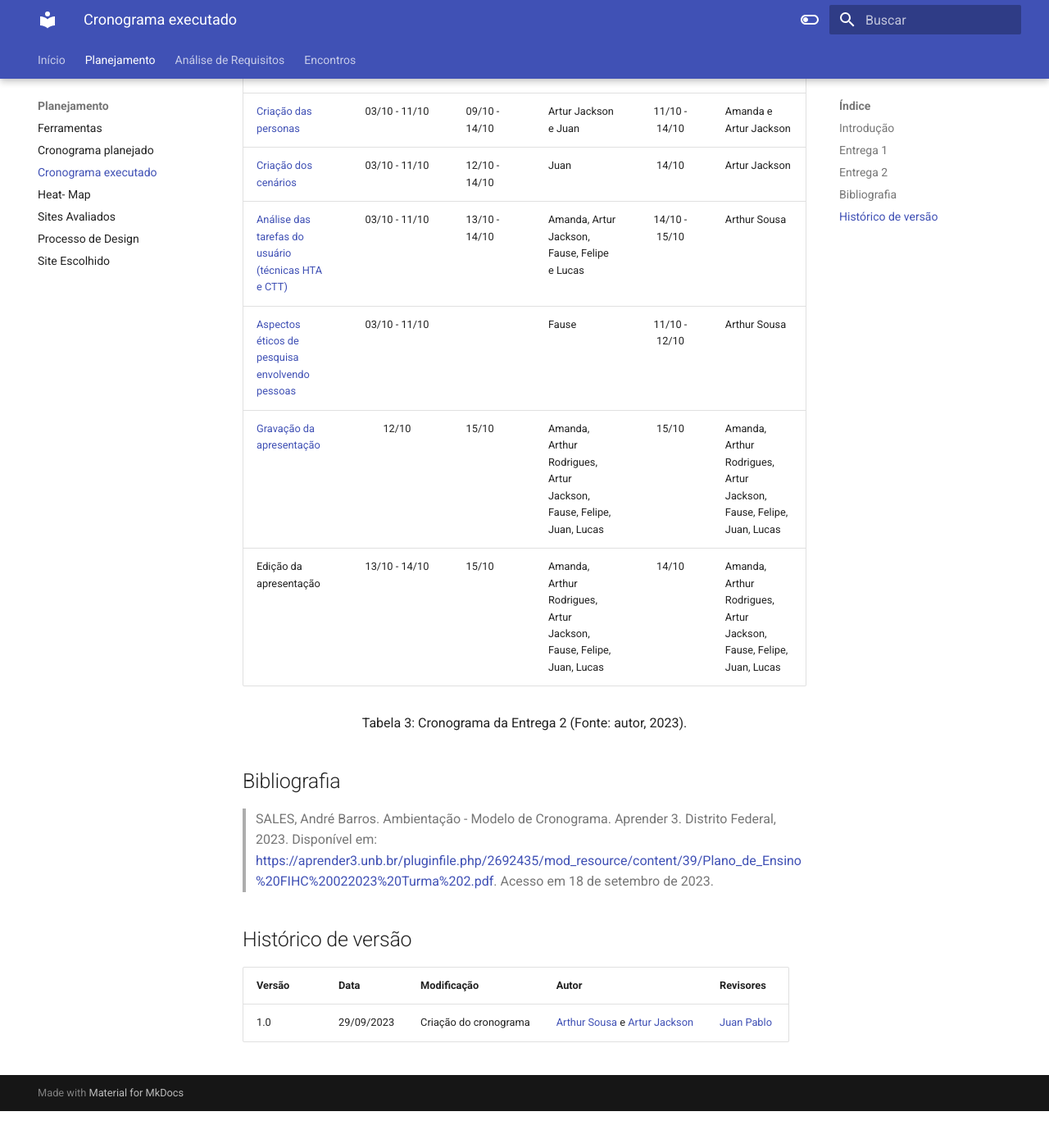
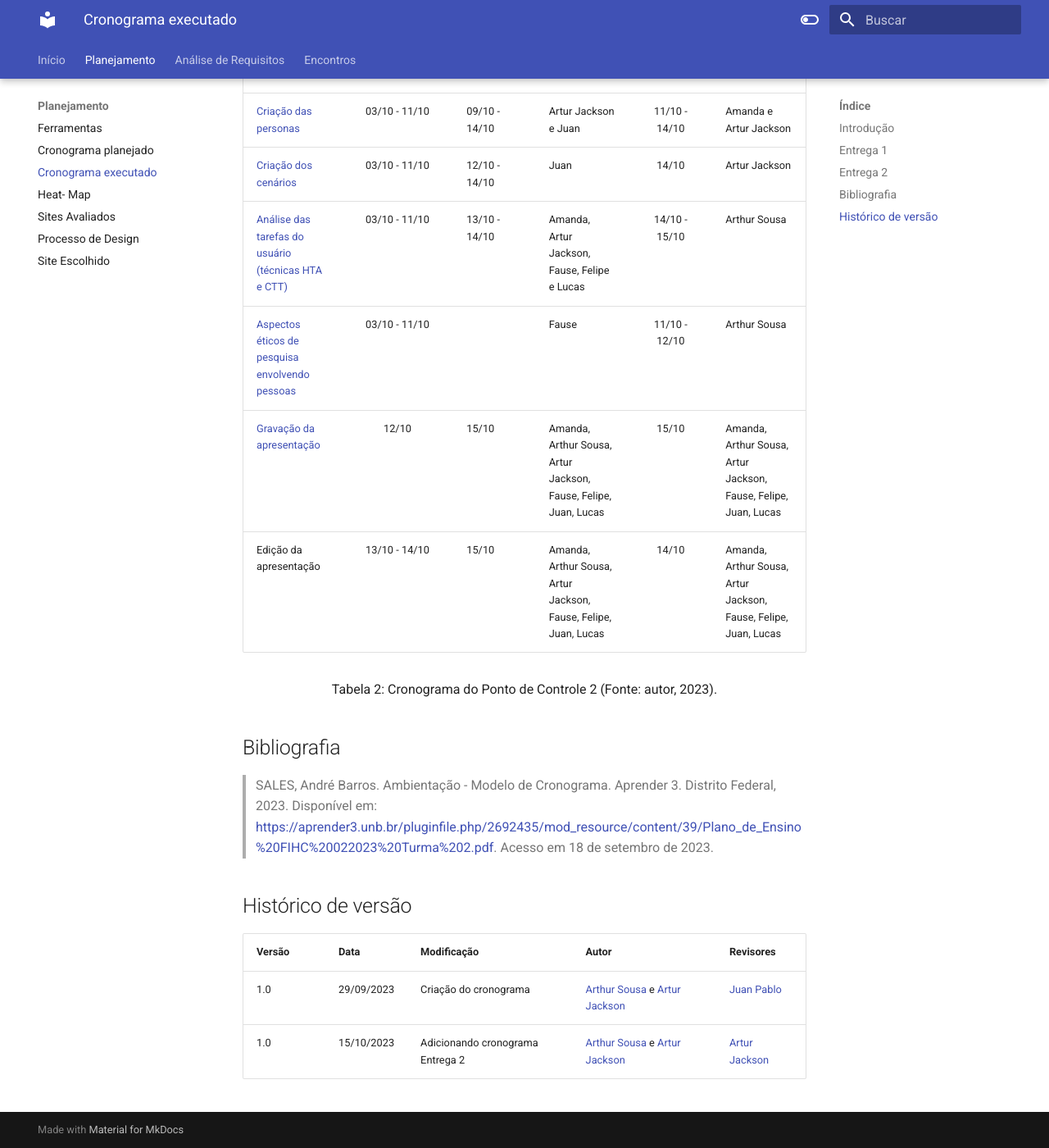
Before and after one commit to Interacao-Humano-Computador/2023.2--BRB-Mobilidade, an MkDocs documentation site: the page built from docs/planejamentoProj/cronograma_executado.md, in a window 1280 px wide and 1400 px high, scrolled down 1887 px. Shown: the whole window at 82% size. Built offline with MkDocs 1.6.1 and Material for MkDocs 9.7.7, drawn with Linux system fonts in a browser that asks for light colours; before the commit the page ends 3242 px from its top, so only the background shows below that.

Commit message:
cronogama_executado - atualiza historico

```diff
--- a/docs/planejamentoProj/cronograma_executado.md
+++ b/docs/planejamentoProj/cronograma_executado.md
@@ -3,6 +3,7 @@
 ## Introdução
 
 As entregas do projeto realizadas até aqui estão detalhadas no cronograma da tabela 1 e descrevem as atividades já realizadas, com suas datas de desenvolvimento, revisão e autores.
+
 
 ## Entrega 1
 
@@ -33,18 +34,22 @@ As entregas do projeto realizadas até aqui estão detalhadas no cronograma da t
 | [Criação dos cenários](../analiseRequisitos/cenario.md) | 03/10 - 11/10 | 12/10 - 14/10 |Juan | 14/10 | Artur Jackson |
 | [Análise das tarefas do usuário (técnicas HTA e CTT)](../analiseRequisitos/analise_tarefas/sobre_analise_tarefas.md) | 03/10 - 11/10 | 13/10 - 14/10 |Amanda, Artur Jackson, Fause, Felipe e Lucas | 14/10 - 15/10 | Arthur Sousa |
 | [Aspectos éticos de pesquisa envolvendo pessoas](../analiseRequisitos/aspectos_eticos.md) | 03/10 - 11/10 | |Fause | 11/10 - 12/10 | Arthur Sousa |
-| [Gravação da apresentação]() | 12/10 | 15/10 |Amanda, Arthur Rodrigues, Artur Jackson, Fause, Felipe, Juan, Lucas | 15/10 | Amanda, Arthur Rodrigues, Artur Jackson, Fause, Felipe, Juan, Lucas |
-| Edição da apresentação | 13/10 - 14/10 | 15/10 |Amanda, Arthur Rodrigues, Artur Jackson, Fause, Felipe, Juan, Lucas | 14/10 | Amanda, Arthur Rodrigues, Artur Jackson, Fause, Felipe, Juan, Lucas |
+| [Gravação da apresentação]() | 12/10 | 15/10 |Amanda, Arthur Sousa, Artur Jackson, Fause, Felipe, Juan, Lucas | 15/10 | Amanda, Arthur Sousa, Artur Jackson, Fause, Felipe, Juan, Lucas |
+| Edição da apresentação | 13/10 - 14/10 | 15/10 |Amanda, Arthur Sousa, Artur Jackson, Fause, Felipe, Juan, Lucas | 14/10 | Amanda, Arthur Sousa, Artur Jackson, Fause, Felipe, Juan, Lucas |
 
 <div style="text-align: center">
-    <p> Tabela 3: Cronograma da Entrega 2 (Fonte: autor, 2023).</p>
+    <p> Tabela 2: Cronograma do Ponto de Controle 2 (Fonte: autor, 2023).</p>
 </div>
 
+
 ## Bibliografia
+
 >SALES, André Barros. Ambientação - Modelo de Cronograma. Aprender 3. Distrito Federal, 2023. Disponível em: <https://aprender3.unb.br/pluginfile.php/2692435/mod_resource/content/39/Plano_de_Ensino%20FIHC%20022023%20Turma%202.pdf>. Acesso em 18 de setembro de 2023.
+
 
 ## Histórico de versão
 
 | Versão | Data       | Modificação                             | Autor                         | Revisores                         |
 | ------ | ---------- | --------------------------------------- | ----------------------------- | ----------------------------- |
 |    1.0   |   29/09/2023   |   Criação do cronograma |  [Arthur Sousa](https://github.com/arthurrsousa) e [Artur Jackson](https://github.com/artur-jack)| [Juan Pablo](https://github.com/Juan-Ricarte)|
+|    1.0   |   15/10/2023   |   Adicionando cronograma Entrega 2 |  [Arthur Sousa](https://github.com/arthurrsousa) e [Artur Jackson](https://github.com/artur-jack)| [Artur Jackson](https://github.com/artur-jack) |
```
